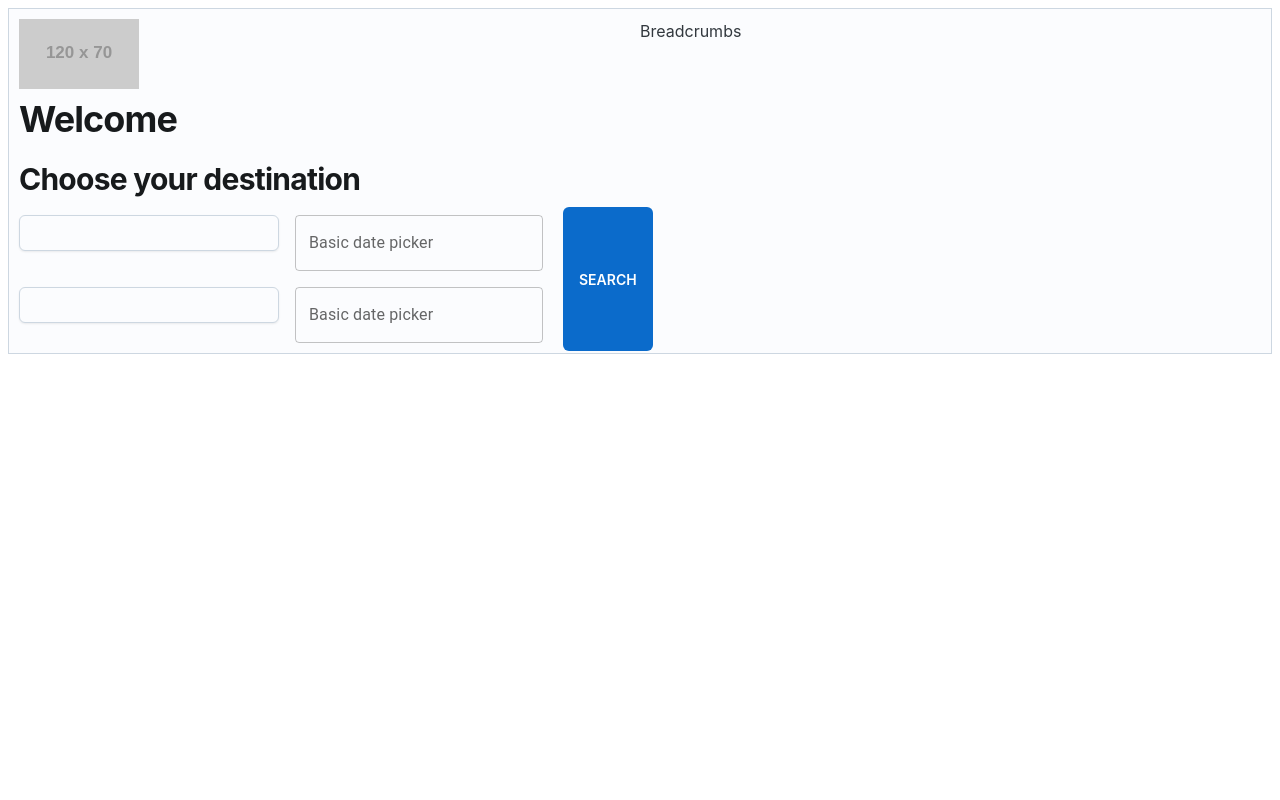
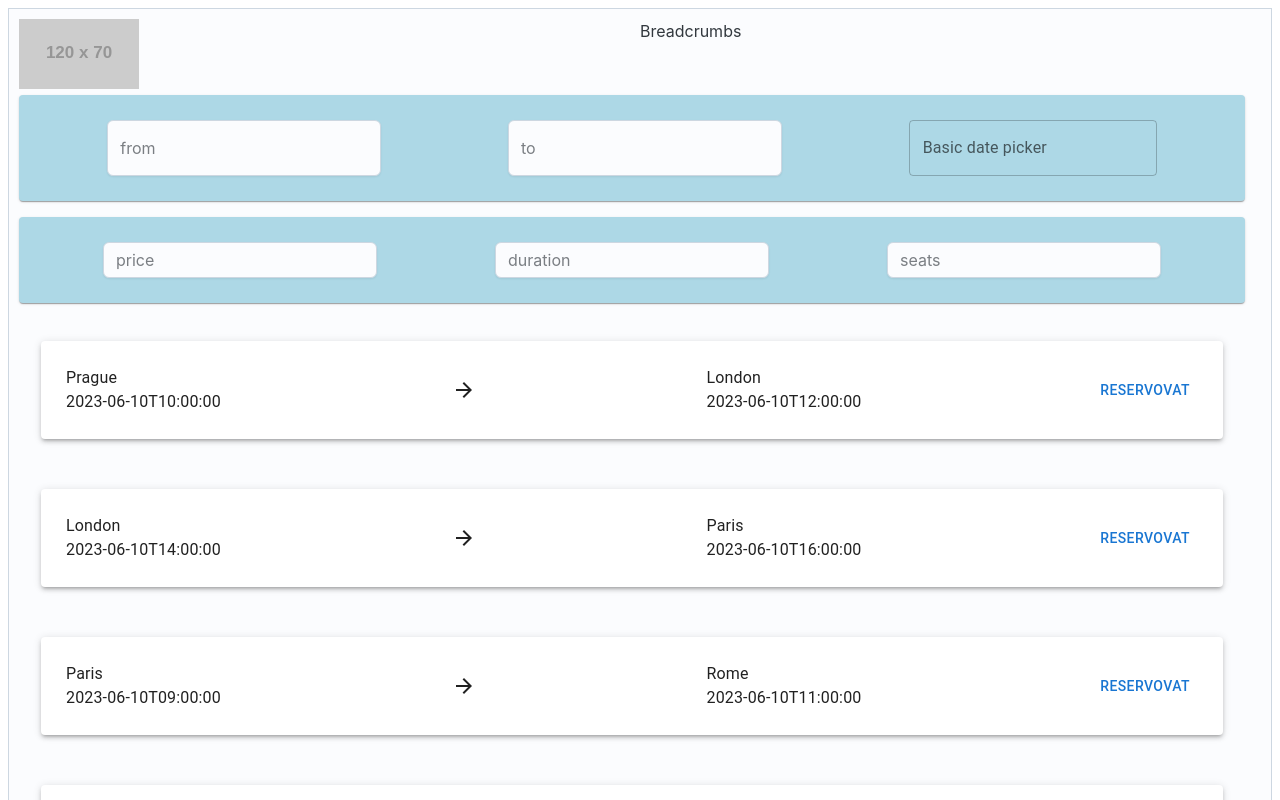
Before and after one commit to maxhooga/Flight_tickets, a Next.js app: page / in a window 1280 px wide. Shown: the top 800 px of the page. Built offline with nearby package versions, Linux system fonts and the light colour scheme.

Commit message:
wip: making markup easier

```diff
--- a/src/app/page.tsx
+++ b/src/app/page.tsx
@@ -1,38 +1,50 @@
 'use client'
 
+import React, { useContext } from "react";
 import Calendar from "@/components/Calendar";
-import { Grid, Typography, Stack, Button } from "@mui/joy";
-import Input from "@/components/Input";
+import { Grid, Stack, Input } from "@mui/joy";
+import { Context } from "../components/Context";
 import Layout from "@/components/Layout";
+import { Paper } from "@mui/material";
+import Ticket from "@/components/Ticket";
 
 export default function Home() {
+  const context = useContext(Context);
   return (
     <Layout>
-      <Grid container spacing={2} sm={12} md={8}>
+      <Grid container spacing={2} sx={{ width: "100%" }}>
         <Grid xs={12}>
-          <Typography level="h1">Welcome</Typography>
+          <Paper elevation={1} sx={{padding: "25px", backgroundColor: "lightblue"}}>
+            <Stack direction="row" justifyContent="space-around">
+              <Input placeholder="from"/>
+              <Input placeholder="to"/>
+              <Calendar />
+            </Stack>
+          </Paper>
         </Grid>
         <Grid xs={12}>
-          <Typography level="h2">Choose your destination</Typography>
+          <Paper elevation={1} sx={{padding: "25px", backgroundColor: "lightblue"}}>
+            <Stack direction="row" justifyContent="space-around">
+              <Input placeholder="price"/>
+              <Input placeholder="duration"/>
+              <Input placeholder="seats"/>
+            </Stack>
+          </Paper>
         </Grid>
 
-        <Grid container xs={8}>
-          <Grid xs={6}>
-            <Input />
-          </Grid>
-          <Grid xs={6}>
-            <Calendar />
-          </Grid>
-          <Grid xs={6}>
-            <Input />
-          </Grid>
-          <Grid xs={6}>
-            <Calendar />
-          </Grid>
-        </Grid>
-
-        <Grid container xs={4}>
-          <Button>SEARCH</Button>
+        <Grid xs={12} sx={{ padding: "5px" }}>
+          {context.map((ticket, index) => {
+            return (
+              <Ticket
+                from={ticket.from}
+                to={ticket.to}
+                departure={ticket.departure}
+                arrival={ticket.arrival}
+                duration={ticket.duration}
+                price={ticket.price}
+              />
+            )
+          })}
         </Grid>
       </Grid>
     </Layout>
--- a/src/app/tickets/page.tsx
+++ b/src/app/tickets/page.tsx
@@ -9,7 +9,6 @@ import { Context } from "../../components/Context";
 
 export default function Tickets() {
   const context = useContext(Context);
-  // console.log(context)
   return (
     <Layout>
       <Grid container spacing={2} sx={{ width: "100%" }}>
--- a/src/components/Layout/Header.tsx
+++ b/src/components/Layout/Header.tsx
@@ -1,6 +1,4 @@
 import { Grid } from "@mui/joy";
-import { Typography } from "@mui/joy";
-
 
 const Header = () => {
   return (
```
